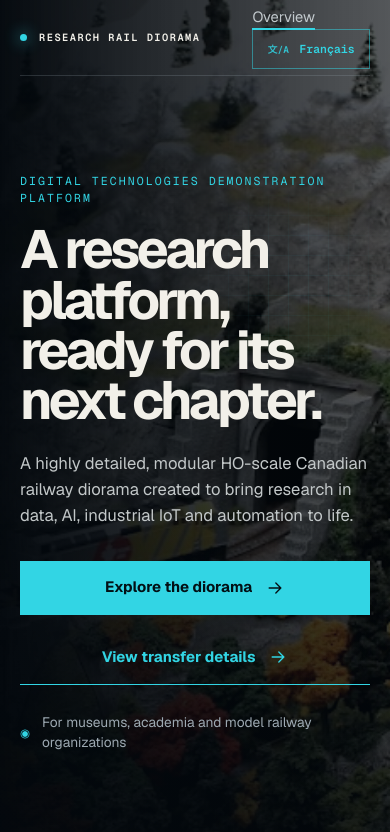
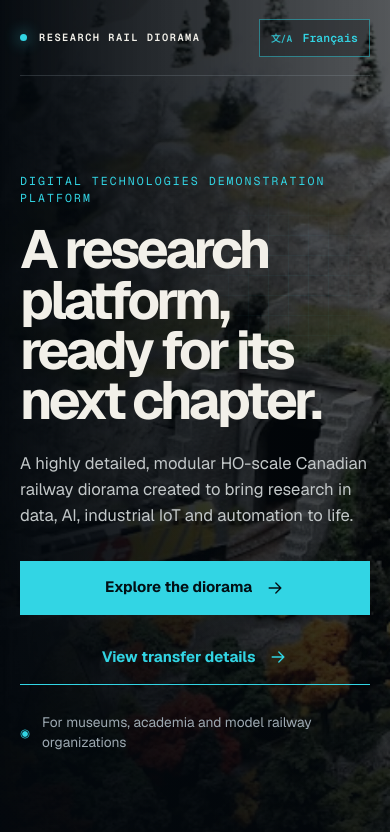
Before and after one commit to PatrickPaul-Perso/dt-diorama, a Next.js app: page / in a window 390 px wide. Shown: the top 832 px of the page. Built offline with nearby package versions, Linux system fonts and the light colour scheme.

Commit message:
Finish header language selector layout

```diff
--- a/app/globals.css
+++ b/app/globals.css
@@ -90,6 +90,7 @@ svg { width: 1.25rem; fill: none; stroke: currentColor; stroke-linecap: round; s
   background: var(--cyan);
   box-shadow: 0 0 15px var(--cyan);
 }
+.header-actions { display: flex; align-items: center; align-self: stretch; gap: clamp(1.4rem, 3vw, 3.5rem); }
 .site-header nav { display: flex; height: 100%; gap: clamp(1.5rem, 4vw, 4.5rem); }
 .site-header nav a {
   display: grid;
@@ -384,7 +385,7 @@ footer { min-height: 160px; padding: 2rem 3.5vw; display: grid; grid-template-co
 .footer-actions { display: grid; justify-items: end; gap: 1rem; white-space: nowrap; }
 .footer-actions > a { color: #bac4c8; }
 .footer-actions > a:hover { color: var(--cyan); }
-.language-toggle { min-height: 40px; display: inline-flex; align-items: center; gap: .65rem; padding: 0 .9rem; border: 1px solid rgba(50,213,228,.5); background: transparent; color: var(--cyan); font: 600 .72rem var(--font-geist-mono), monospace; cursor: pointer; transition: color .2s ease, background .2s ease, border-color .2s ease; }
+.language-toggle { min-height: 40px; display: inline-flex; align-items: center; flex: 0 0 auto; gap: .65rem; padding: 0 .9rem; border: 1px solid rgba(50,213,228,.5); background: rgba(2,6,9,.28); color: var(--cyan); font: 600 .72rem var(--font-geist-mono), monospace; cursor: pointer; transition: color .2s ease, background .2s ease, border-color .2s ease; }
 .language-toggle:hover, .language-toggle:focus-visible { color: #020609; background: var(--cyan); border-color: var(--cyan); outline: 0; }
 .language-toggle span { font-size: .6rem; opacity: .86; }
 
@@ -395,6 +396,7 @@ footer { min-height: 160px; padding: 2rem 3.5vw; display: grid; grid-template-co
 @media (max-width: 900px) {
   .hero { min-height: auto; padding-bottom: 2rem; }
   .site-header { margin: 0 1.25rem; }
+  .header-actions { gap: 1.2rem; }
   .site-header nav { gap: 1.4rem; }
   .site-header nav a:nth-child(2) { display: none; }
   .hero-content { width: auto; margin: 8rem 1.25rem 5rem; }
@@ -425,7 +427,9 @@ footer { min-height: 160px; padding: 2rem 3.5vw; display: grid; grid-template-co
 
 @media (max-width: 560px) {
   .wordmark { font-size: .65rem; letter-spacing: .14em; }
-  .site-header nav a:not(.active) { display: none; }
+  .site-header nav { display: none; }
+  .header-actions { gap: 0; }
+  .language-toggle { min-height: 38px; padding: 0 .7rem; }
   .hero-content { margin-top: 6rem; }
   .hero h1 { font-size: 3.35rem; }
   .hero-actions { align-items: stretch; flex-direction: column; }
```
